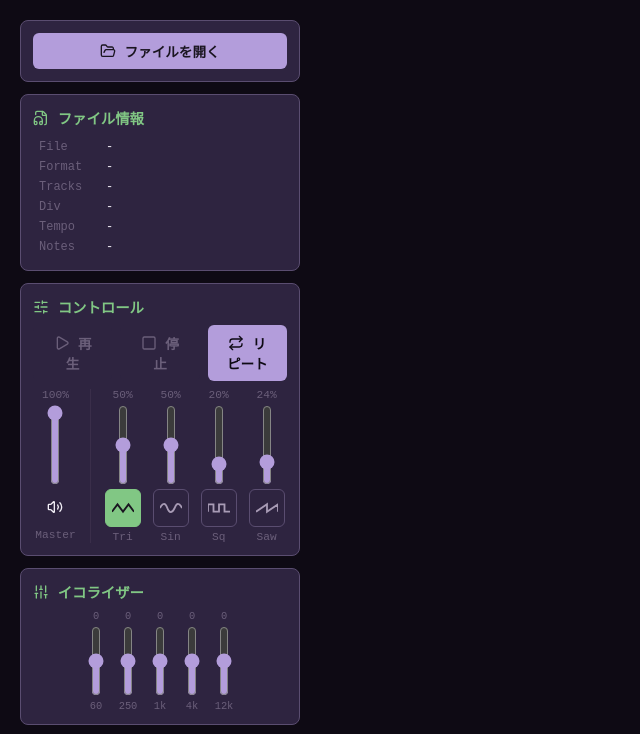
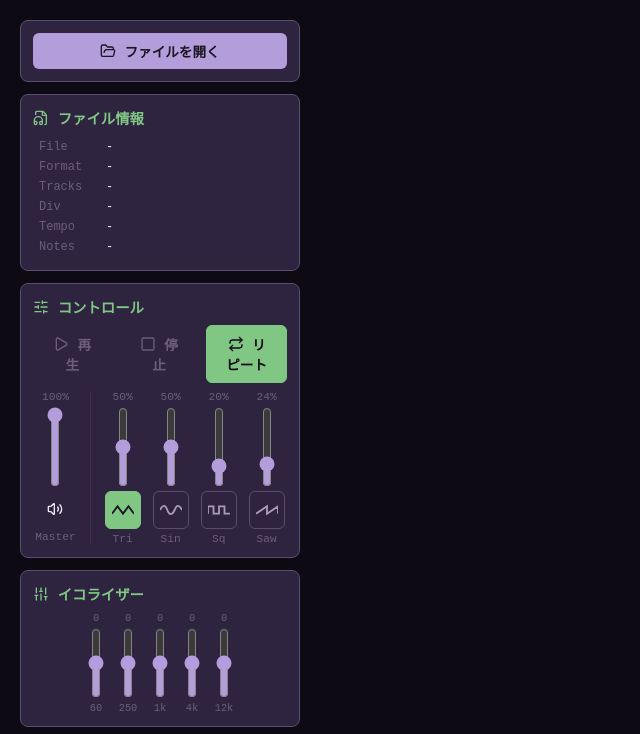
Before and after one commit to orleans-house/midi-parser, a website: page index.html in a window 1280 px wide. Both pictures are taken after a click on the button "リピート". Shown: the top 734 px of the page, without its empty margins (0-640 px from the left). Drawn offline with nearby package versions, Linux system fonts and the light colour scheme.

Commit message:
fix: make repeat button visually distinct (off=muted, on=green)

```diff
--- a/style.css
+++ b/style.css
@@ -143,9 +143,20 @@ h3 {
   min-height: 38px;
 }
 
+#btn-repeat {
+  background: var(--bg-card);
+  color: var(--text-muted);
+  border: 1px solid var(--border);
+}
+
+#btn-repeat:hover {
+  background: var(--bg-section);
+}
+
 #btn-repeat.active {
-  background: var(--accent-purple);
+  background: var(--accent-green);
   color: var(--bg-deep);
+  border-color: var(--accent-green);
 }
 
 #playback-controls select {
```
